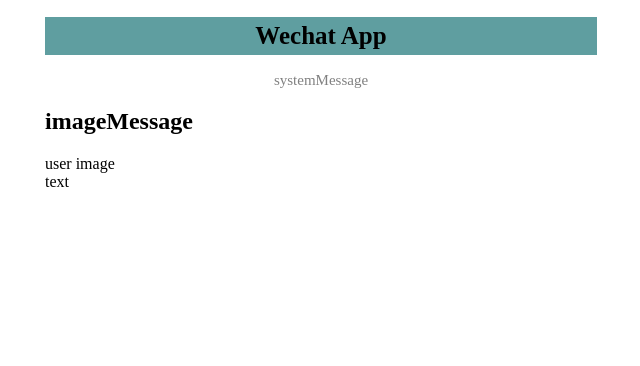
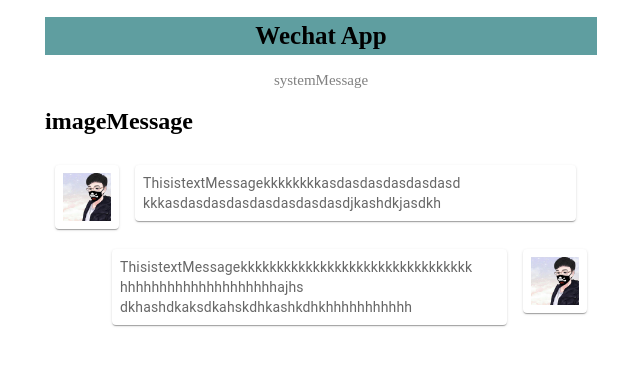
Before and after one commit to binqisun/react-Wechat, a React (Create React App) app: page / in a window 1280 px wide. Shown: the top 366 px of the page, without its empty margins (319-959 px from the left). Built offline with nearby package versions, Linux system fonts and the light colour scheme.

Commit message:
adjust text box style

```diff
--- a/src/components/textMessage/textMessage.css
+++ b/src/components/textMessage/textMessage.css
@@ -0,0 +1,4 @@
+.meTextMessage {
+  padding: 10px;
+  display: "flex";
+}
--- a/src/components/textMessage/textMessage.js
+++ b/src/components/textMessage/textMessage.js
@@ -1,10 +1,58 @@
 import React from "react";
+import { Grid } from "@mui/material";
+import { styled } from "@mui/material/styles";
+import Paper from "@mui/material/Paper";
+import "./textMessage.css";
+
+const Item = styled(Paper)(({ theme }) => ({
+  ...theme.typography.body2,
+  padding: theme.spacing(1),
+  textAlign: "left",
+  color: theme.palette.text.secondary,
+  display: "block"
+}));
+
+const Img = styled("img")({
+  margin: "auto",
+  display: "block",
+  maxWidth: "100%",
+  maxHeight: "100%"
+});
 
 export default function textMessage() {
   return (
     <div className="textMessage">
-      <div>user image</div>
-      <div>text</div>
+      <div className="meTextMessage">
+        <Grid container spacing={2} wrap="nowrap">
+          <Grid item sx={{ width: 80, height: 80 }}>
+            <Item>
+              <Img alt="User" src="../me.jpeg" />
+            </Item>
+          </Grid>
+          <Grid item xs={10} zeroMinWidth>
+            <Item style={{ overflowWrap: "break-word" }}>
+              ThisistextMessagekkkkkkkkasdasdasdasdasdasd
+              kkkasdasdasdasdasdasdasdasdjkashdkjasdkh
+            </Item>
+          </Grid>
+        </Grid>
+      </div>
+      <div></div>
+      <div className="meTextMessage">
+        <Grid container spacing={2} justifyContent="flex-end">
+          <Grid item xs={9}>
+            <Item>
+              ThisistextMessagekkkkkkkkkkkkkkkkkkkkkkkkkkkkkkkk
+              hhhhhhhhhhhhhhhhhhhhajhs dkhashdkaksdkahskdhkashkdhkhhhhhhhhhhh
+            </Item>
+          </Grid>
+          <Grid item sx={{ width: 80, height: 80 }}>
+            <Item>
+              <Img alt="User" src="../me.jpeg" />
+            </Item>
+          </Grid>
+        </Grid>
+      </div>
     </div>
   );
 }
```
Also changed, not shown: public/her.jpeg (added), public/me.jpeg (added), src/components/user.js (added).
